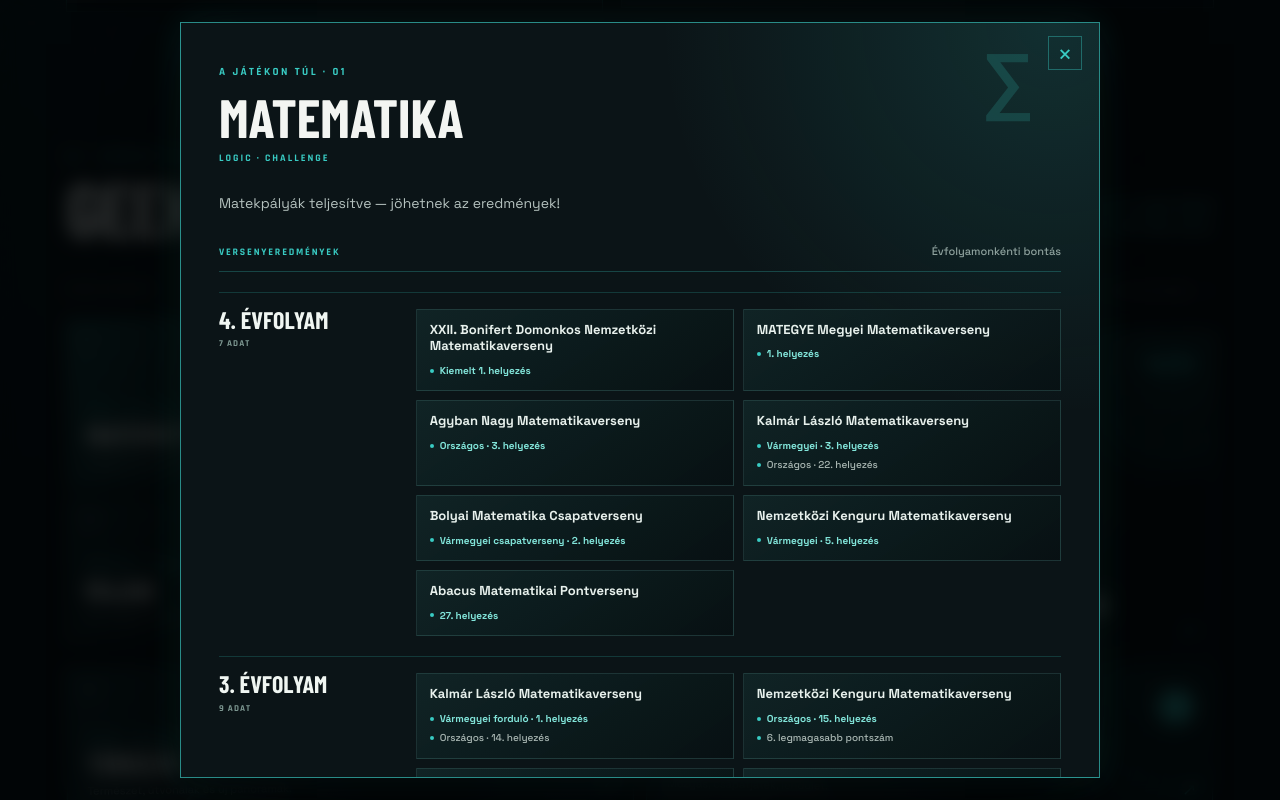
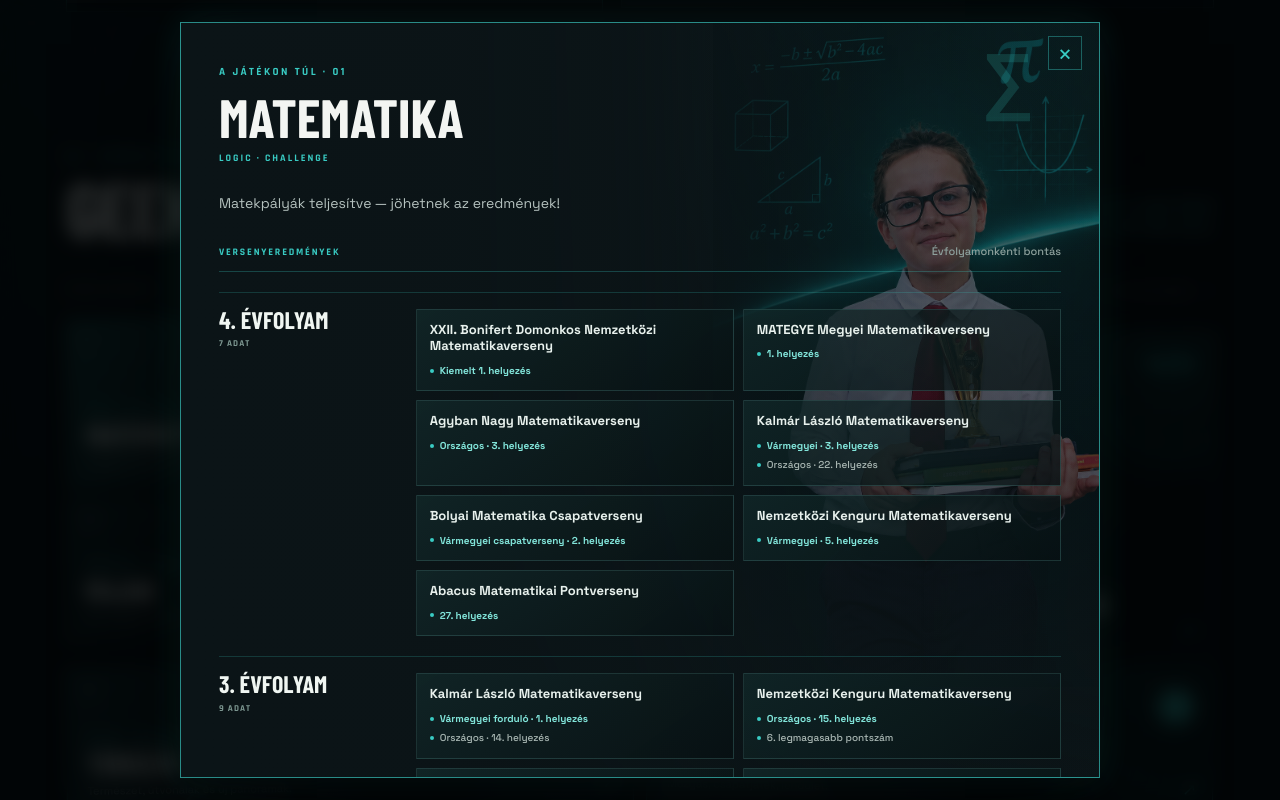
Before and after one commit to svircevicnikola/svircevic-hu, a Next.js app: page /nikola-stevan in a window 1280 px wide. Both pictures are taken after a click on the button 252 px from the left and 1842 px from the top of the page. Shown: the part 1442-2242 px from the top of the page. Built offline with nearby package versions, Linux system fonts and the light colour scheme; grey boxes are pictures that could not be loaded; a web font is replaced by a local one.

Commit message:
Add math logo as modal background

```diff
--- a/app/nikola-stevan/page.tsx
+++ b/app/nikola-stevan/page.tsx
@@ -667,6 +667,17 @@ function InterestModal({ interest, onClose }: { interest: Interest; onClose: ()
     <div className="stevan-modal-backdrop" role="presentation" onMouseDown={onClose}>
       <section className={interest.id === "math" ? "stevan-modal stevan-modal-math" : interest.id === "drums" ? `stevan-modal stevan-modal-drums${selectedDrumVideo ? " has-selected-video" : ""}` : interest.id === "science" ? "stevan-modal stevan-modal-science" : interest.id === "code" ? "stevan-modal stevan-modal-code" : interest.id === "kayak" || interest.id === "chess" || interest.id === "hiking" || interest.id === "basketball" ? `stevan-modal stevan-modal-kayak${interest.id === "hiking" ? " stevan-modal-hiking" : interest.id === "basketball" ? " stevan-modal-basketball" : ""}` : "stevan-modal"} role="dialog" aria-modal="true" aria-labelledby="interest-modal-title" onMouseDown={(event) => event.stopPropagation()}>
         <button className="stevan-modal-close" type="button" onClick={onClose} aria-label="Ablak bezárása">×</button>
+        {interest.id === "math" && (
+          <div className="stevan-math-wallpaper" aria-hidden="true">
+            <img
+              className="stevan-math-wallpaper-image"
+              src="/images/matekos-logo.png"
+              alt=""
+              fetchPriority="high"
+            />
+            <div className="stevan-math-wallpaper-shade" />
+          </div>
+        )}
         {interest.id === "code" && (
           <div className="stevan-code-wallpaper" aria-hidden="true">
             <img
--- a/app/nikola-stevan/stevan.css
+++ b/app/nikola-stevan/stevan.css
@@ -1790,3 +1790,61 @@ a.stevan-setup-item:hover .stevan-setup-icon {
     min-height: 42px;
   }
 }
+
+
+/* Math modal: softly blend the uploaded math logo into the upper-right background,
+   while keeping all result text and the decorative sigma mark above it. */
+.stevan-modal-math {
+  position: relative;
+  isolation: isolate;
+  background: radial-gradient(circle at 94% 5%,rgba(57,203,195,.14),transparent 37%),#0b1417;
+}
+.stevan-modal-math > .stevan-math-wallpaper {
+  position: absolute;
+  z-index: 0;
+  inset: 0;
+  overflow: hidden;
+  pointer-events: none;
+}
+.stevan-math-wallpaper-image {
+  position: absolute;
+  top: 0;
+  right: 0;
+  display: block;
+  width: 57%;
+  height: 88%;
+  object-fit: contain;
+  object-position: right top;
+  opacity: .52;
+  mix-blend-mode: screen;
+  filter: saturate(.9) brightness(.82) contrast(1.04);
+  -webkit-mask-image: radial-gradient(ellipse 90% 82% at 76% 32%,#000 26%,rgba(0,0,0,.96) 45%,rgba(0,0,0,.72) 64%,rgba(0,0,0,.32) 82%,transparent 100%);
+  mask-image: radial-gradient(ellipse 90% 82% at 76% 32%,#000 26%,rgba(0,0,0,.96) 45%,rgba(0,0,0,.72) 64%,rgba(0,0,0,.32) 82%,transparent 100%);
+}
+.stevan-math-wallpaper-shade {
+  position: absolute;
+  inset: 0;
+  background:
+    linear-gradient(90deg,#0b1417 0%,rgba(11,20,23,.98) 30%,rgba(11,20,23,.86) 48%,rgba(11,20,23,.35) 72%,rgba(11,20,23,.08) 100%),
+    linear-gradient(180deg,rgba(11,20,23,.04) 0%,rgba(11,20,23,.12) 54%,rgba(11,20,23,.7) 100%);
+}
+.stevan-modal-math > :not(.stevan-math-wallpaper):not(.stevan-modal-close):not(.stevan-modal-mark) {
+  position: relative;
+  z-index: 2;
+}
+.stevan-modal-math > .stevan-modal-mark {
+  position: absolute;
+  top: 24px;
+  right: 65px;
+  z-index: 3;
+}
+.stevan-modal-math > .stevan-modal-close { z-index: 4; }
+@media (max-width: 700px) {
+  .stevan-math-wallpaper-image {
+    width: 66%;
+    height: 76%;
+    opacity: .42;
+    object-position: right top;
+  }
+  .stevan-modal-math > .stevan-modal-mark { top: 18px; right: 58px; }
+}
```
